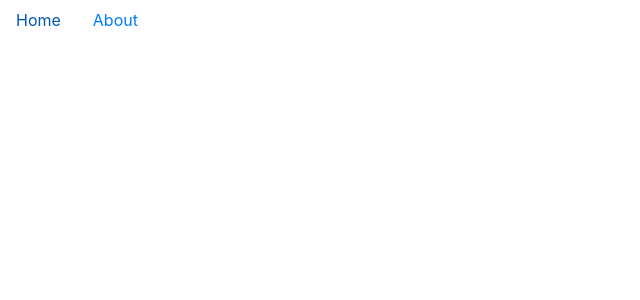
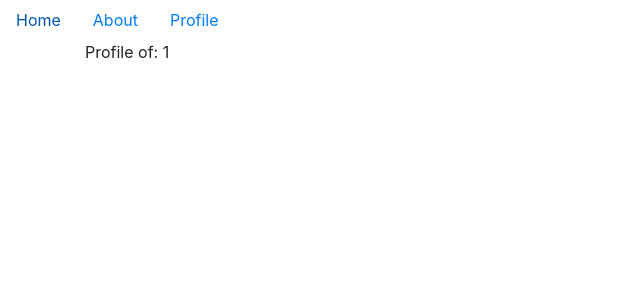
Before and after one commit to mdabhn/vueContent, a Vue app: page /#/profile/1 in a window 1280 px wide. Shown: the top 300 px of the page, without its empty margins (0-640 px from the left). Built offline with nearby package versions, Linux system fonts and the light colour scheme.

Commit message:
dynamic routing

```diff
--- a/src/components/Navbar.vue
+++ b/src/components/Navbar.vue
@@ -5,6 +5,9 @@
     </li>
     <li class="nav-item">
       <router-link class="nav-link" :to="{ name: 'About'}">About</router-link>
+    </li>
+    <li class="nav-item">
+      <router-link class="nav-link" :to="{ name: 'Profile'}">Profile</router-link>
     </li>
   </ul>
 </template>
--- /dev/null
+++ b/src/components/Profile.vue
@@ -0,0 +1,18 @@
+<template>
+  <div class="container">
+    <p>Profile of: {{id}}</p>
+  </div>
+</template>
+
+<script>
+export default {
+  data() {
+    return {
+      id: this.$route.params.id
+    };
+  }
+};
+</script>
+
+<style>
+</style>
--- a/src/router/index.js
+++ b/src/router/index.js
@@ -2,6 +2,7 @@ import Vue from "vue";
 import Router from "vue-router";
 import Home from "@/components/Home";
 import About from "@/components/About";
+import Profile from "@/components/Profile";
 
 Vue.use(Router);
 
@@ -16,6 +17,11 @@ export default new Router({
       path: "/about",
       name: "About",
       component: About
+    },
+    {
+      path: "/profile/:id",
+      name: "Profile",
+      component: Profile
     }
   ]
 });
```
